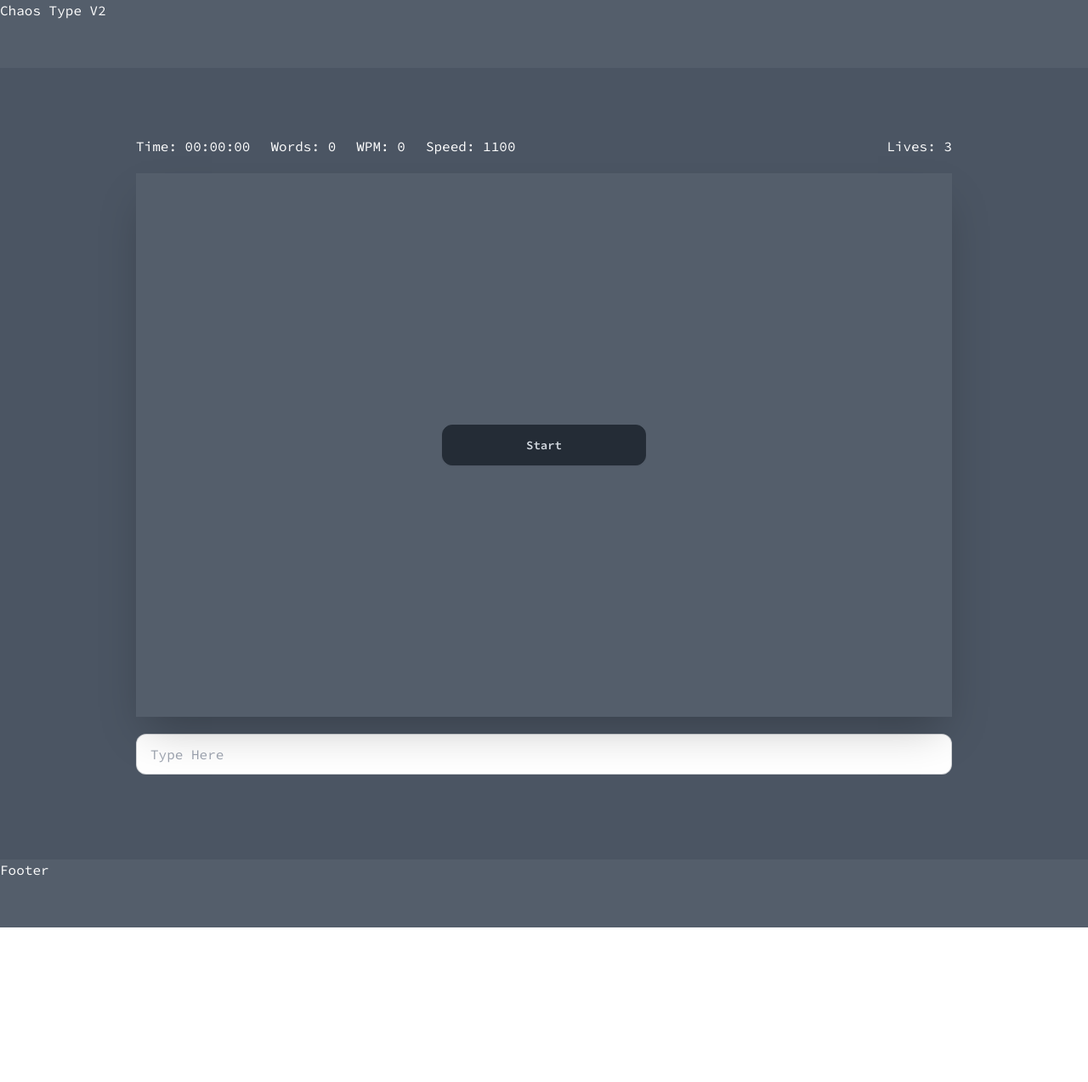
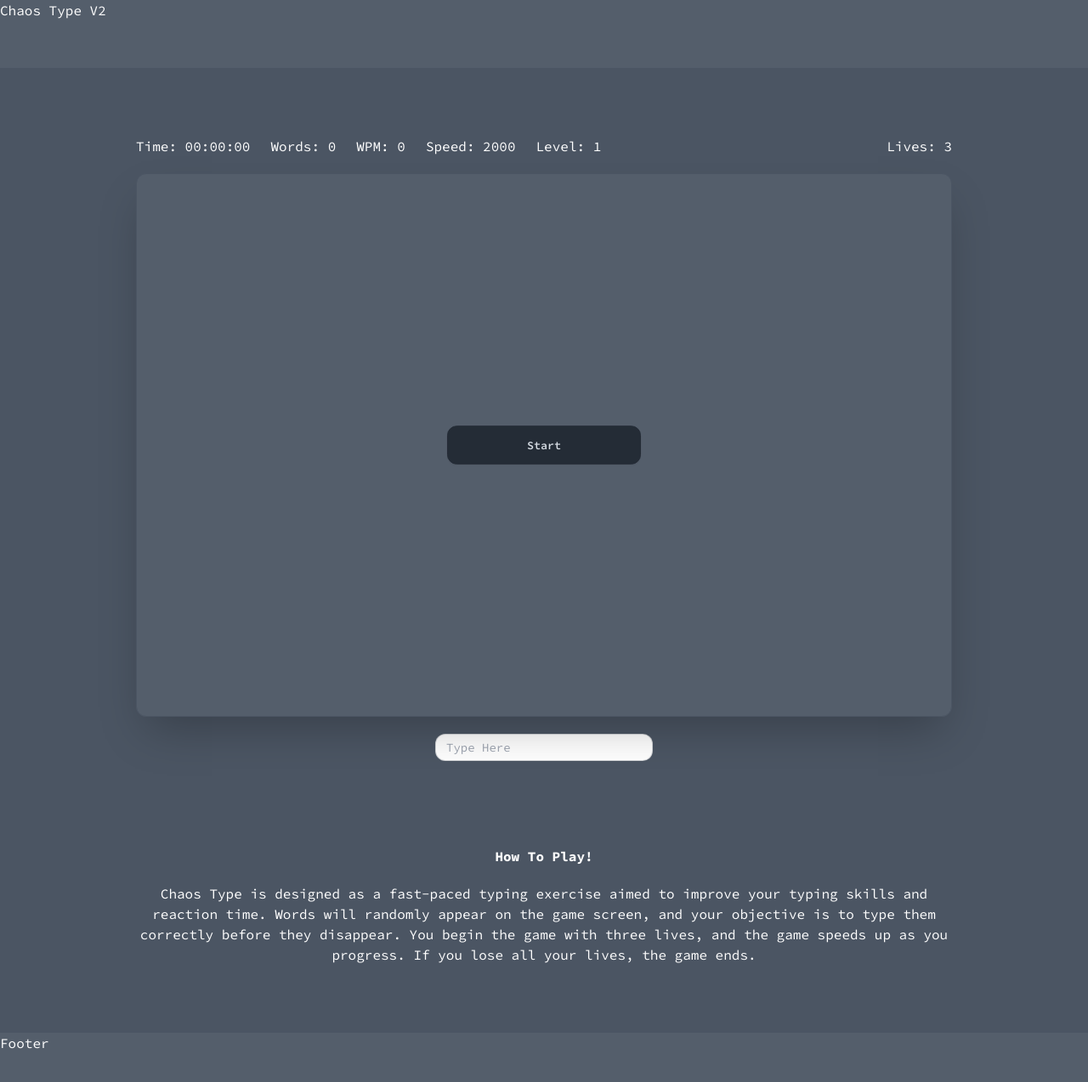
Before and after one commit to emdecaiman/chaos-type, a React (Vite) app: page / in a window 1280 px wide. Shown: the top 1274 px of the page at 85% size. Before the commit the page ends 1092 px from the top, so only its background shows below. Built offline with nearby package versions, Linux system fonts and the light colour scheme.

Commit message:
how to play section, media query for minimum width to play

```diff
--- a/src/game-components/Game.jsx
+++ b/src/game-components/Game.jsx
@@ -12,7 +12,8 @@ const Game = () => {
     const [lives, setLives] = useState(3);
     const [gameState, setGameState] = useState("start");
     const [wordCount, setWordCount] = useState(0);
-    const [wordGeneratedSpeed, setWordGeneratedSpeed] = useState(1100);
+    const [wordGeneratedSpeed, setWordGeneratedSpeed] = useState(2000);
+    const [level, setLevel] = useState(1);
 
     // add words every second
     useEffect(() => {
@@ -32,16 +33,20 @@ const Game = () => {
         if (wordGeneratedSpeed <= 1000) {
             if (wordCount != 0 && wordCount % 10 == 0) {
                 setWordGeneratedSpeed(prevSpeed => prevSpeed - 25);
+                setLevel(prevLevel = prevLevel + 1);
             }
         } else {
             if (wordCount != 0 && wordCount % 5 == 0) {
                 if (wordGeneratedSpeed <= 1500) {
                     setWordGeneratedSpeed(prevSpeed => prevSpeed - 50);
+                    setLevel(prevLevel = prevLevel + 1);
                 } else if (wordGeneratedSpeed <= 2000) {
                     setWordGeneratedSpeed(prevSpeed => prevSpeed - 100);
-                } else {
-                    setWordGeneratedSpeed(prevSpeed => prevSpeed - 200);
+                    setLevel(prevLevel = prevLevel + 1);
                 }
+                // } else {
+                //     setWordGeneratedSpeed(prevSpeed => prevSpeed - 200);
+                // }
             }
         }
     }, [wordCount]);
@@ -54,7 +59,7 @@ const Game = () => {
             x: Math.random() * 100,
             timerId: setTimeout(() => {
                 removeWordByTimeout(newWord);
-            }, 10000)
+            }, 12000)
         };
 
         setWordList(prevWordList => [...prevWordList, newWord]);
@@ -91,7 +96,8 @@ const Game = () => {
         setWordList([]);
         setLives(3);
         setWordCount(0);
-        setWordGeneratedSpeed(1000);
+        setWordGeneratedSpeed(2000);
+        setLevel(1);
     }
 
     const handleRemoveWord = (wordToRemoveObj) => {
@@ -101,17 +107,31 @@ const Game = () => {
 
     return (
         <>
+            <div className="block min-[960px]:hidden text-center mt-20">
+                <p className="text-lg font-bold text-red-500">Game not available on screens less than 960px wide.</p>
+            </div>
+            <div className="hidden min-[960px]:block">
                 <div className="flex flex-col items-center">
-                <Stats lives={lives} wordCount={wordCount} gameState={gameState} wordList={wordList} speed={wordGeneratedSpeed} />
+                    <Stats lives={lives} wordCount={wordCount} gameState={gameState} wordList={wordList} speed={wordGeneratedSpeed} level={level}/>
                     <div className="h-[640px] w-[960px] my-5 relative rounded-xl">
                         <StartGame gameState={gameState} onStart={handleStartGame} />
-                    <div className="h-full w-full px-20 py-5 bg-white bg-opacity-5 shadow-2xl">
+                        <div className="h-full w-full px-20 py-5 bg-white bg-opacity-5 border border-gray-600 rounded-xl shadow-2xl">
                             <List wordList={wordList} gameState={gameState} />
                         </div>
                         <EndGame gameState={gameState} onRestart={handleRestartGame} />
                     </div>
                     <Input wordList={wordList} handleRemoveWord={handleRemoveWord} gameState={gameState} />
                 </div>
+            </div>
+            <div className="block text-center max-w-[960px] mt-20 mx-auto">
+                <h1 className="font-bold mb-5">How To Play!</h1>
+                <p>Chaos Type is designed as a fast-paced typing exercise aimed to improve your typing skills and reaction time.
+                    Words will randomly appear on the game screen, and your objective is to type them correctly before
+                    they disappear. You begin the game with three lives, and the game speeds up as you progress. If you lose all your
+                    lives, the game ends.
+                </p>
+            </div>
+
         </>
     );
 }
--- a/src/game-components/Input.jsx
+++ b/src/game-components/Input.jsx
@@ -43,7 +43,7 @@ const Input = (props) => {
 
     return (
         <input
-            className={`input input-bordered rounded-xl text-black mx-10 mb-5 w-[960px] ${incorrectInput ? 'animate-wiggle' : 'none'}`}
+            className={`input input-bordered input-sm rounded-xl text-black mx-10 mb-5 w-64 ${incorrectInput ? 'input-error animate-wiggle' : 'none'}`}
             value={input}
             onChange={e => setInput(e.target.value.trim())}
             onKeyDown={checkInputIsValid}
--- a/src/game-components/List.jsx
+++ b/src/game-components/List.jsx
@@ -1,6 +1,6 @@
 const List = (props) => {
     return (
-        <div className="relative w-full h-full ">
+        <div className="relative w-full h-full">
             {props.wordList.map((word) =>{
                 return <ListItem
                             key={word.id}
--- a/src/game-components/Stats.jsx
+++ b/src/game-components/Stats.jsx
@@ -44,6 +44,7 @@ const Stats = (props) => {
                     <h1>Words: {props.wordCount} </h1>
                     <h1>WPM: {wpm}</h1>
                     <h1>Speed: {props.speed}</h1>
+                    <h1>Level: {props.level}</h1>
                 </div>
                 <h1>Lives: {props.lives}</h1>
             </div>
--- a/tailwind.config.js
+++ b/tailwind.config.js
@@ -11,7 +11,7 @@ export default {
       },
       // https://www.30secondsofcode.org/css/s/zoomin-zoomout-animation/
       animation: {
-        zoominout: "zoominout 10s ease-in-out",
+        zoominout: "zoominout 12s ease-in-out",
         wiggle: "wiggle 0.1s ease-in-out"
       },
       keyframes: {
```
Lines whose indentation alone changed are shown as unchanged.
